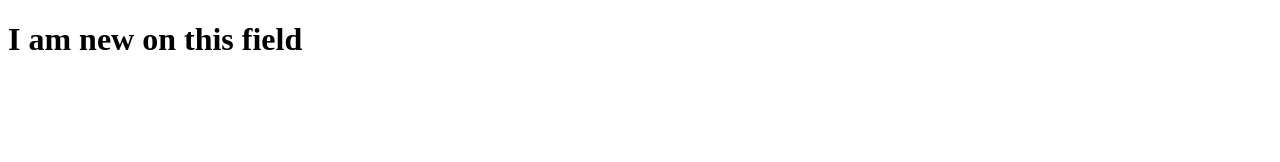
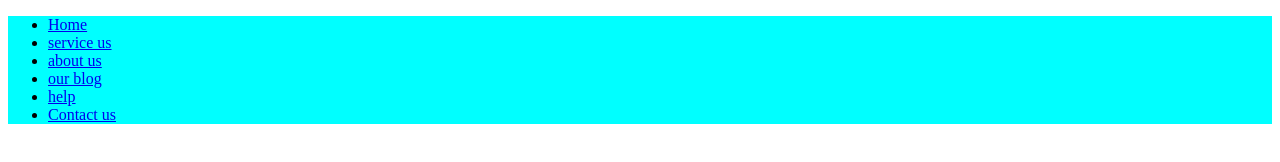
Before and after one commit to omarali301/first-website, a plain HTML site: page index.html in a window 1280 px wide. Drawn offline with Linux system fonts and the light colour scheme.

Commit message:
new style

```diff
--- a/index.html
+++ b/index.html
@@ -4,8 +4,19 @@
     <meta charset="UTF-8">
     <meta name="viewport" content="width=device-width, initial-scale=1.0">
     <title>Document</title>
+    <link rel="stylesheet" href="style.css">
 </head>
 <body>
-    <h1>I am new on this field</h1>
+    <div class="header">
+        <ul>
+            <li><a href="#">Home</a></li>
+            <li><a href="#">service us</a></li>
+            <li><a href="#">about us</a></li>
+            <li><a href="#">our blog</a></li>
+            <li><a href="#">help</a></li>
+            <li><a href="#">Contact us</a></li>
+        </ul>
+
+    </div>
 </body>
 </html>
--- /dev/null
+++ b/style.css
@@ -0,0 +1,4 @@
+.header{
+
+    background-color: aqua;
+}
```
